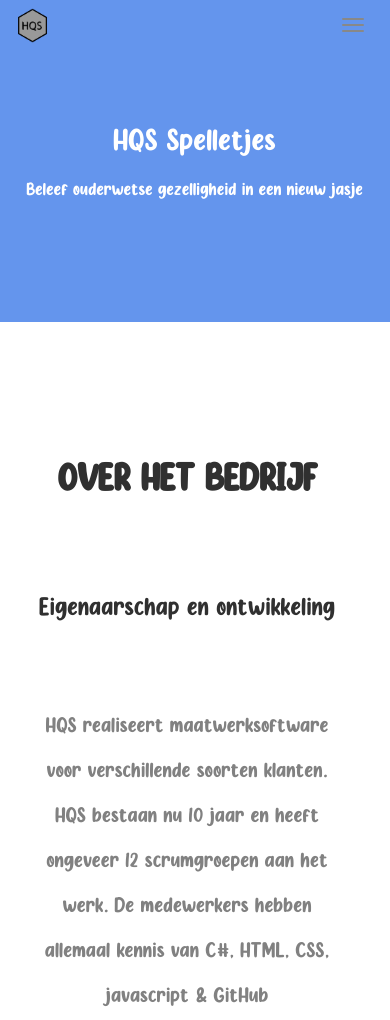
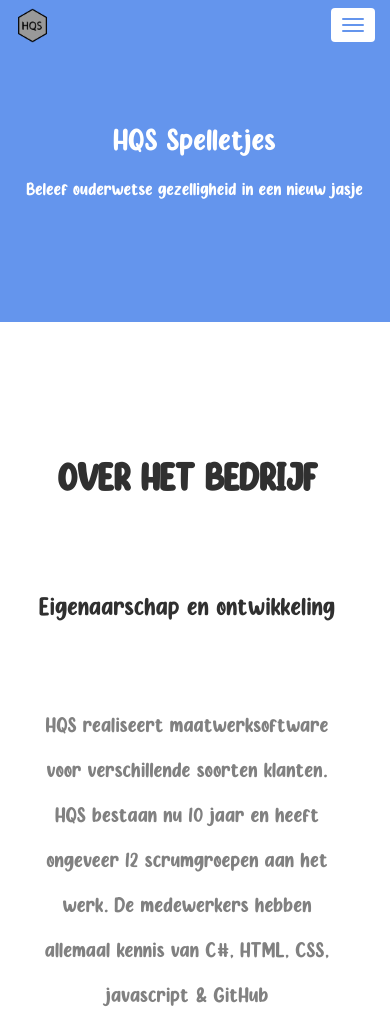
Before and after one commit to D3ADFAC3D/Project-Periode-3-HQS, a plain HTML site: page Vernieuwde website HQS/index.html in a window 390 px wide. Shown: the top 1020 px of the page. Drawn offline with nearby package versions, Linux system fonts and the light colour scheme; files whose address does not match are found by name.

Commit message:
hamburgermenu verbeterd.

```diff
--- a/Vernieuwde website HQS/index.html
+++ b/Vernieuwde website HQS/index.html
@@ -11,7 +11,6 @@
     <link rel="stylesheet" href="https://maxcdn.bootstrapcdn.com/bootstrap/3.4.1/css/bootstrap.min.css">
     <!-- CSS -->
     <link rel="stylesheet" href="Styling&Scripts/hoofdstyling.css">
-    <link rel="stylesheet" href="Styling&Scripts/hoofdstyling.css">
     <link rel="icon" href="Styling&Scripts/afbeeldingen/HQS_Logo.png">
 
 </head>
@@ -21,11 +20,11 @@
     <div class="container">
         <div class="navbar-header">
 
-            <button type="button" class="navbar-toggle" data-toggle="collapse" data-target="#myNavbar">
+            <button type="button" class="navbar-toggle" data-toggle="collapse" data-target="#myNavbar" style="background-color: white">
 
-                <span class="icon-bar"></span>
-                <span class="icon-bar"></span>
-                <span class="icon-bar"></span>
+                <span class="icon-bar" style="background-color: cornflowerblue"></span>
+                <span class="icon-bar" style="background-color: cornflowerblue"></span>
+                <span class="icon-bar" style="background-color: cornflowerblue"></span>
 
             </button>
 
```
